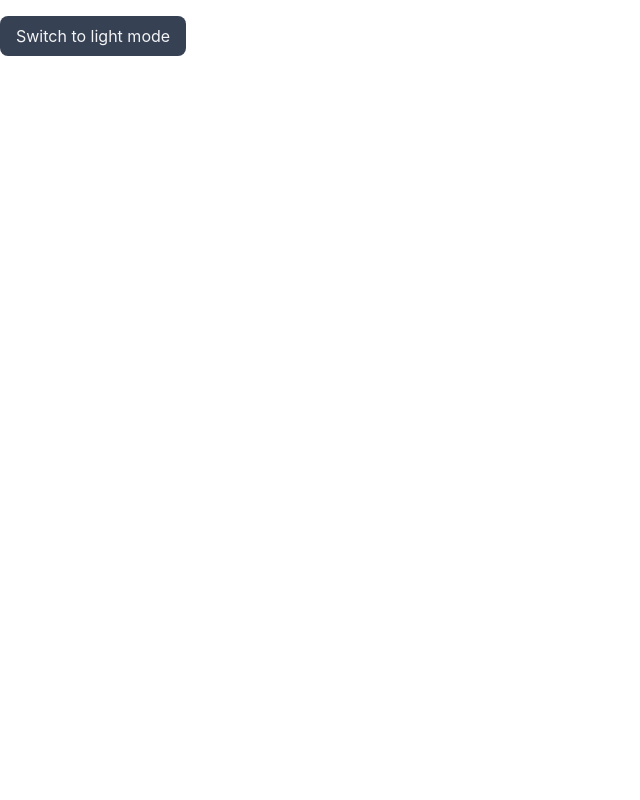
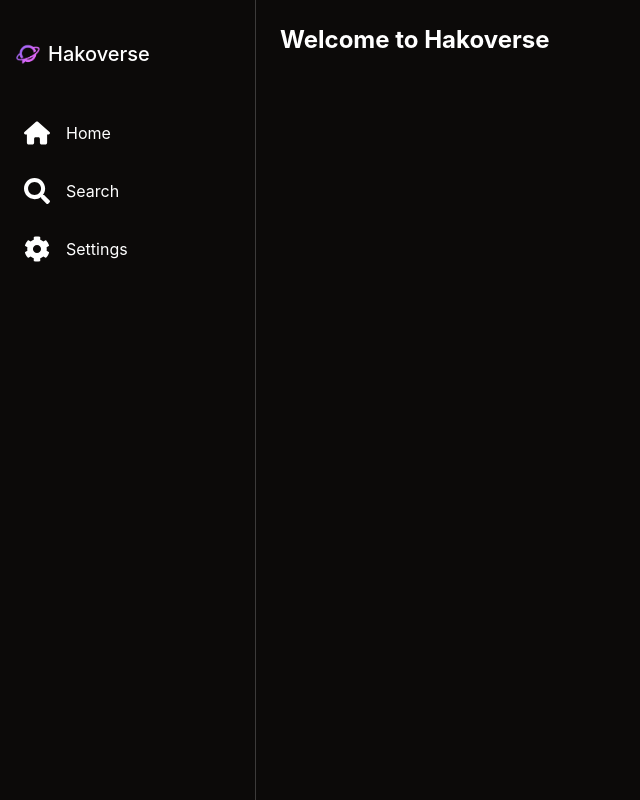
Before and after one commit to hakkuuuu/hakoverse, a React (Vite) app: page / in a window 1280 px wide. Shown: the whole page, without its empty margins (0-640 px from the left). Built offline with nearby package versions, Linux system fonts and the light colour scheme.

Commit message:
added tailwind theme selector

```diff
--- a/package.json
+++ b/package.json
@@ -15,6 +15,7 @@
     "@tanstack/react-query": "^5.84.1",
     "react": "^19.1.0",
     "react-dom": "^19.1.0",
+    "react-icons": "^5.5.0",
     "react-router": "^7.7.1"
   },
   "devDependencies": {
--- a/src/App.tsx
+++ b/src/App.tsx
@@ -1,9 +1,13 @@
-import ThemeToggleButton from './components/ThemeToggleButton';
+import Home from './components/Home';
+import NavBar from './components/NavBar';
 
 export default function App() {
   return (
-    <>
-      <ThemeToggleButton />
-    </>
+    <div className="flex h-screen">
+      <NavBar /> {/* contains <aside> with fixed width */}
+      <main className="flex-1 overflow-y-auto">
+        <Home /> {/* actual page content */}
+      </main>
+    </div>
   );
 }
--- /dev/null
+++ b/src/components/Home.tsx
@@ -0,0 +1,7 @@
+export default function Home() {
+  return (
+    <main className="dark bg-primary-light dark:bg-primary-dark h-screen p-6 text-white">
+      <h1 className="text-2xl font-bold mb-4">Welcome to Hakoverse</h1>
+    </main>
+  );
+}
--- /dev/null
+++ b/src/components/NavBar.tsx
@@ -0,0 +1,39 @@
+import { FaSun, FaMoon, FaCog, FaSearch } from 'react-icons/fa';
+import { FaHouse } from 'react-icons/fa6';
+
+export default function NavBar() {
+  const navItems = [
+    { label: 'Home', icon: <FaHouse size={26} />, href: '/' },
+    { label: 'Search', icon: <FaSearch size={26} />, href: '/search' },
+    { label: 'Settings', icon: <FaCog size={26} />, href: '/settings' },
+  ];
+
+  return (
+    <aside className="dark bg-primary-light dark:bg-primary-dark hidden md:block w-64 text-white border-r border-white/10 dark:border-white/20 h-screen">
+      <div className="p-4">
+        <div className="flex items-center mt-6 mb-12">
+          <img src="/logo.png" alt="Logo" className="w-6 mr-2" />
+          <span className="text-xl font-medium">Hakoverse</span>
+        </div>
+
+        <nav>
+          <ul>
+            {navItems.map(({ label, icon, href }, i) => (
+              <li key={i} className="my-6">
+                <a
+                  href={href}
+                  className="flex items-center gap-4 px-2 py-1 rounded hover:bg-gray-700 transition"
+                >
+                  {icon}
+                  <span>{label}</span>
+                </a>
+              </li>
+            ))}
+          </ul>
+        </nav>
+
+        <button></button>
+      </div>
+    </aside>
+  );
+}
--- a/src/components/ThemeToggleButton.tsx
+++ /dev/null
@@ -1,16 +0,0 @@
-import { useTheme } from '../context/ThemeContext';
-
-const ThemeToggleButton = () => {
-  const { theme, toggleTheme } = useTheme();
-
-  return (
-    <button
-      onClick={toggleTheme}
-      className="px-4 py-2 mt-4 rounded-lg bg-gray-200 dark:bg-gray-700 text-gray-900 dark:text-gray-100 hover:opacity-90 transition-all"
-    >
-      Switch to {theme === 'dark' ? 'light' : 'dark'} mode
-    </button>
-  );
-};
-
-export default ThemeToggleButton;
--- a/src/context/ThemeContext.tsx
+++ /dev/null
@@ -1,49 +0,0 @@
-/* eslint-disable react-refresh/only-export-components */
-import { createContext, useContext, useEffect, useState } from 'react';
-import type { ReactNode } from 'react';
-
-type Theme = 'light' | 'dark';
-
-interface ThemeContextType {
-  theme: Theme;
-  toggleTheme: () => void;
-}
-
-const ThemeContext = createContext<ThemeContextType | undefined>(undefined);
-
-interface ThemeProviderProps {
-  children: ReactNode;
-}
-
-export const ThemeProvider = ({
-  children,
-}: ThemeProviderProps): JSX.Element => {
-  const [theme, setTheme] = useState<Theme>('dark');
-
-  useEffect(() => {
-    const storedTheme = (localStorage.getItem('theme') as Theme) || 'dark';
-    setTheme(storedTheme);
-    document.documentElement.classList.toggle('dark', storedTheme === 'dark');
-  }, []);
-
-  const toggleTheme = () => {
-    const newTheme: Theme = theme === 'dark' ? 'light' : 'dark';
-    setTheme(newTheme);
-    localStorage.setItem('theme', newTheme);
-    document.documentElement.classList.toggle('dark', newTheme === 'dark');
-  };
-
-  return (
-    <ThemeContext.Provider value={{ theme, toggleTheme }}>
-      {children}
-    </ThemeContext.Provider>
-  );
-};
-
-export const useTheme = () => {
-  const context = useContext(ThemeContext);
-  if (context === undefined) {
-    throw new Error('useTheme must be used within a ThemeProvider');
-  }
-  return context;
-};
--- a/src/index.css
+++ b/src/index.css
@@ -1,6 +1,9 @@
 @import 'tailwindcss';
+
 @custom-variant dark (&:where(.dark, .dark *));
 @theme {
   --color-primary: #a03eff;
-  --color-primary-dark: #0f0f0f;
+  --color-secondary: #ff73c1;
+  --color-primary-light: #ffffff;
+  --color-primary-dark: #0c0a09;
 }
--- a/src/main.tsx
+++ b/src/main.tsx
@@ -5,16 +5,13 @@ import App from './App.tsx';
 
 import { BrowserRouter as Router } from 'react-router';
 import { QueryClient, QueryClientProvider } from '@tanstack/react-query';
-import { ThemeProvider } from './context/ThemeContext';
 
 createRoot(document.getElementById('root')!).render(
   <StrictMode>
     <QueryClientProvider client={new QueryClient()}>
-      <ThemeProvider>
         <Router>
           <App />
         </Router>
-      </ThemeProvider>
     </QueryClientProvider>
   </StrictMode>
 );
```
Also changed, not shown: public/logo.png (added), 1 other file (tests, documents, lock files or other folders).
